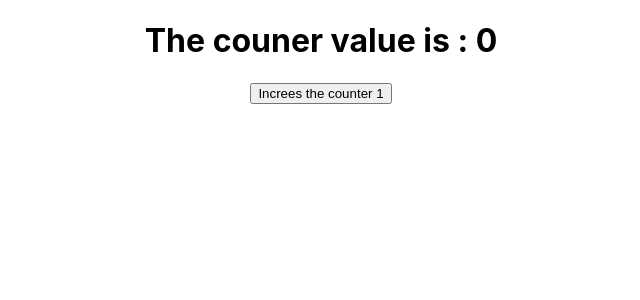
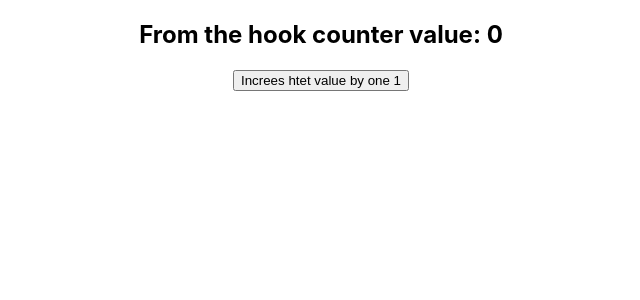
Before and after one commit to Mohamed-Ramadan1/react-codev-revesion, a React (Create React App) app: page / in a window 1280 px wide. Shown: the top 300 px of the page, without its empty margins (319-959 px from the left). Built offline with nearby package versions, Linux system fonts and the light colour scheme.

Commit message:
updating some files

```diff
--- a/src/App.js
+++ b/src/App.js
@@ -1,5 +1,6 @@
 import './App.css';
 import Counter from './Components/Hookss/Counter';
+import HookCounter from './Components/Hookss/HookCounter';
 
 
 function App() {
@@ -7,7 +8,7 @@ function App() {
   return (
     <div className="App">
 
-    <Counter/>
+    <HookCounter/>
     </div>
   );
 }
--- /dev/null
+++ b/src/Components/Hookss/HookCounter.js
@@ -0,0 +1,16 @@
+import React,{useState} from 'react'
+
+const HookCounter = () => {
+    const [counter, setCounter] = React.useState(0)
+
+
+
+    return (
+        <div>
+            <h2>From the hook counter value: {counter}</h2>
+            <button onClick={()=>setCounter(counter+1)}>Increes htet value by one 1</button>
+        </div>
+    )
+}
+
+export default HookCounter;
```
